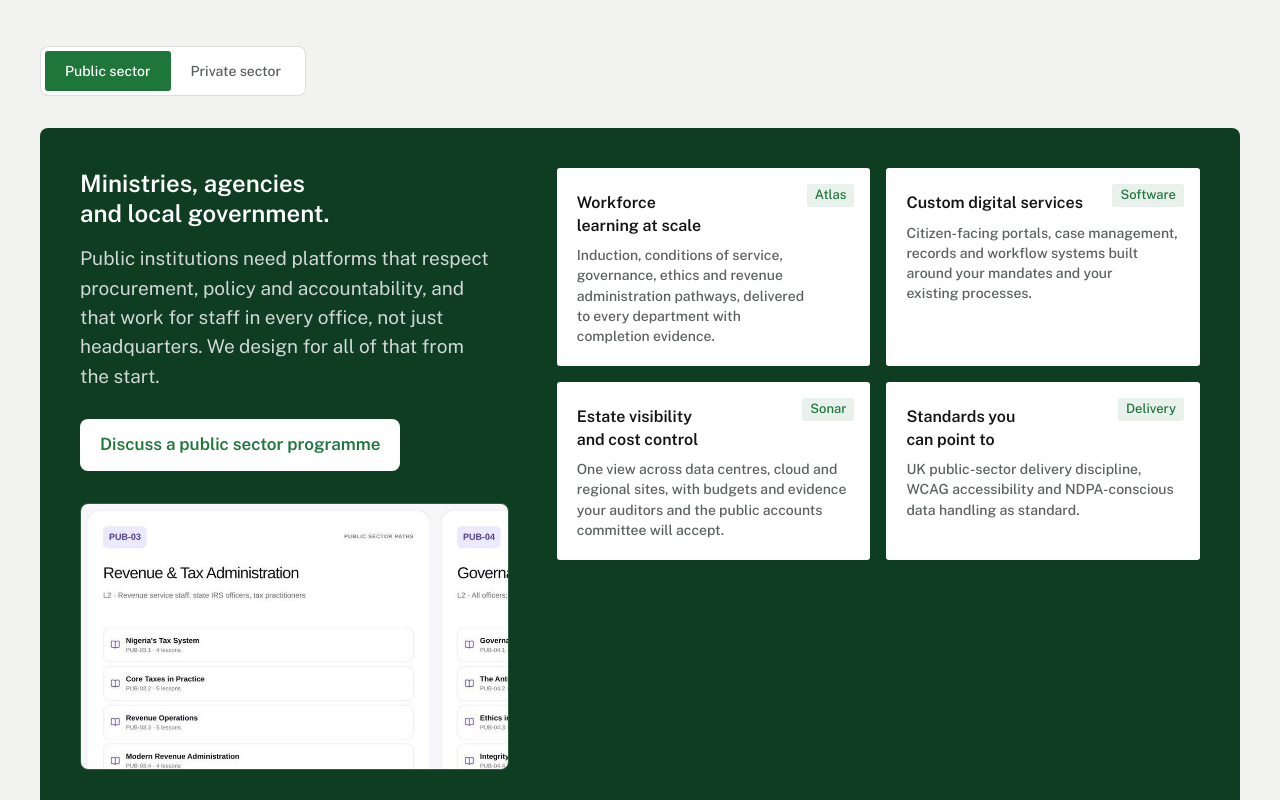
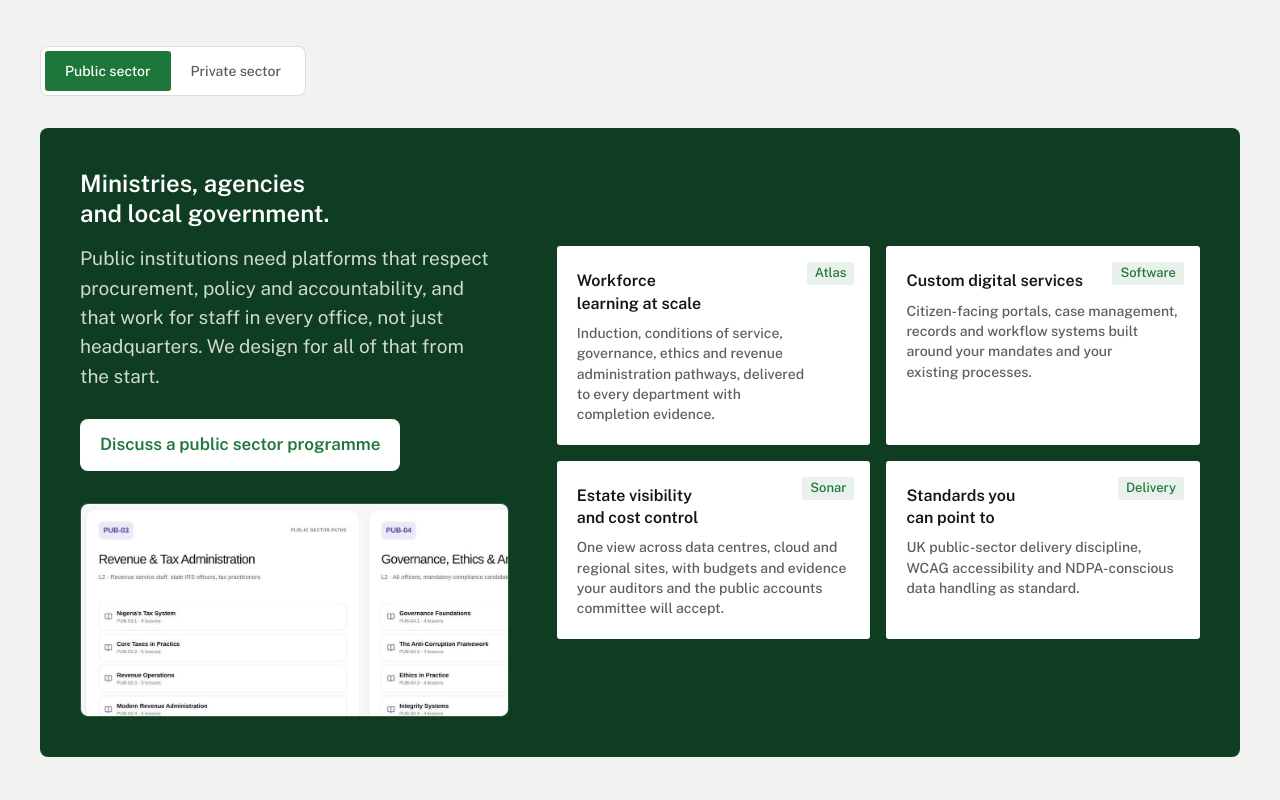
Before and after one commit to iDebugg/VonNewMan-Website, a Next.js app: page / in a window 1280 px wide. Shown: the part 8180-8980 px from the top of the page. Built offline with nearby package versions, Linux system fonts and the light colour scheme; no server answers.

Commit message:
Sector card: shorter screenshot, tiles centred against the copy column
Co-Authored-By: Claude Fable 5.1 <noreply@anthropic.com>

```diff
--- a/components/sections/SectorTabs.tsx
+++ b/components/sections/SectorTabs.tsx
@@ -85,13 +85,13 @@ export function SectorTabs({ label, panels }: SectorTabsProps) {
           hidden={panel.id !== active}
           tabIndex={0}
           data-ground="dark"
-          className="mt-8 grid gap-10 rounded-nav bg-forest p-7 text-paper sm:p-9 lg:grid-cols-[2fr_3fr] lg:gap-12 lg:p-10"
+          className="mt-8 grid gap-10 rounded-nav bg-forest p-7 text-paper sm:p-9 lg:grid-cols-[2fr_3fr] lg:items-center lg:gap-12 lg:p-10"
         >
           <div>
             <h3 className="text-title-lg">{panel.heading}</h3>
             <p className="mt-4 text-lede text-paper/80">{panel.lede}</p>
             <ButtonLink item={panel.cta} variant="paper-brand" size="nav" className="mt-7" />
-            <div className="relative mt-8 aspect-[16/10] overflow-hidden rounded-nav border border-paper/15">
+            <div className="relative mt-8 aspect-[2/1] overflow-hidden rounded-nav border border-paper/15">
               <Image
                 src={panel.image.src}
                 alt={panel.image.alt}
```
